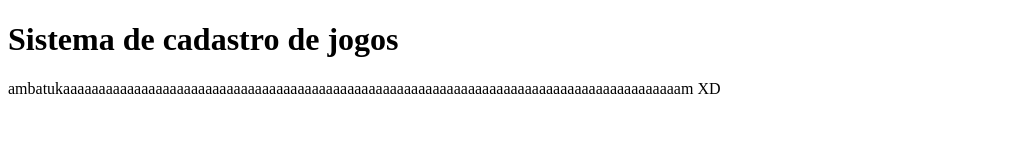
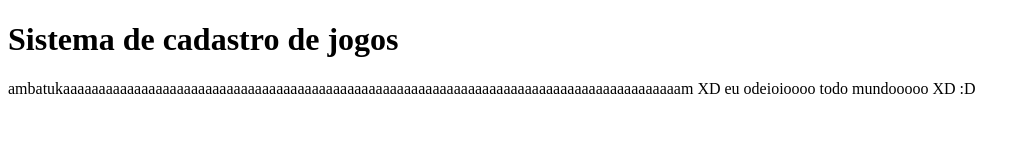
Before and after one commit to samiily/sistema_de_cadastro, a plain HTML site: page index.html in a window 1280 px wide. Shown: the whole page, without its empty margins (0-1030 px from the left). Drawn offline with Linux system fonts and the light colour scheme.

Commit message:
Update index.html

```diff
--- a/index.html
+++ b/index.html
@@ -11,3 +11,4 @@
 </html>
 
 ambatukaaaaaaaaaaaaaaaaaaaaaaaaaaaaaaaaaaaaaaaaaaaaaaaaaaaaaaaaaaaaaaaaaaaaaaaaaaaaaaaaaaaaaaam XD
+eu odeioioooo todo mundooooo XD :D
```
